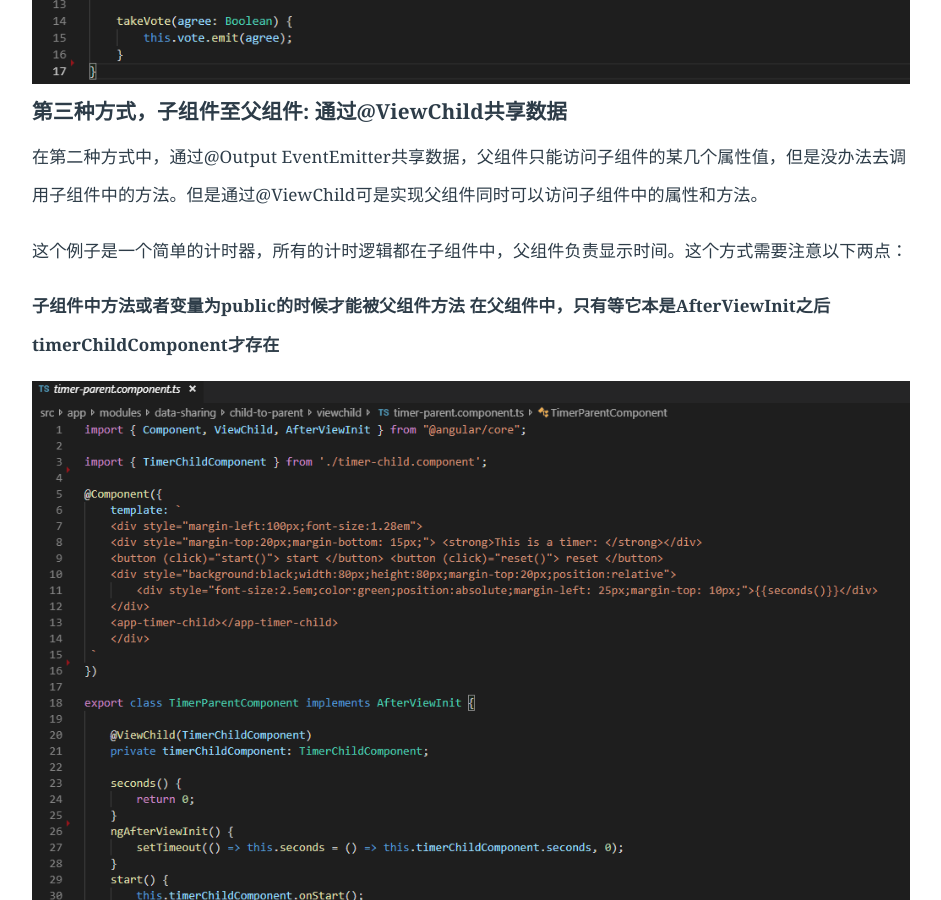
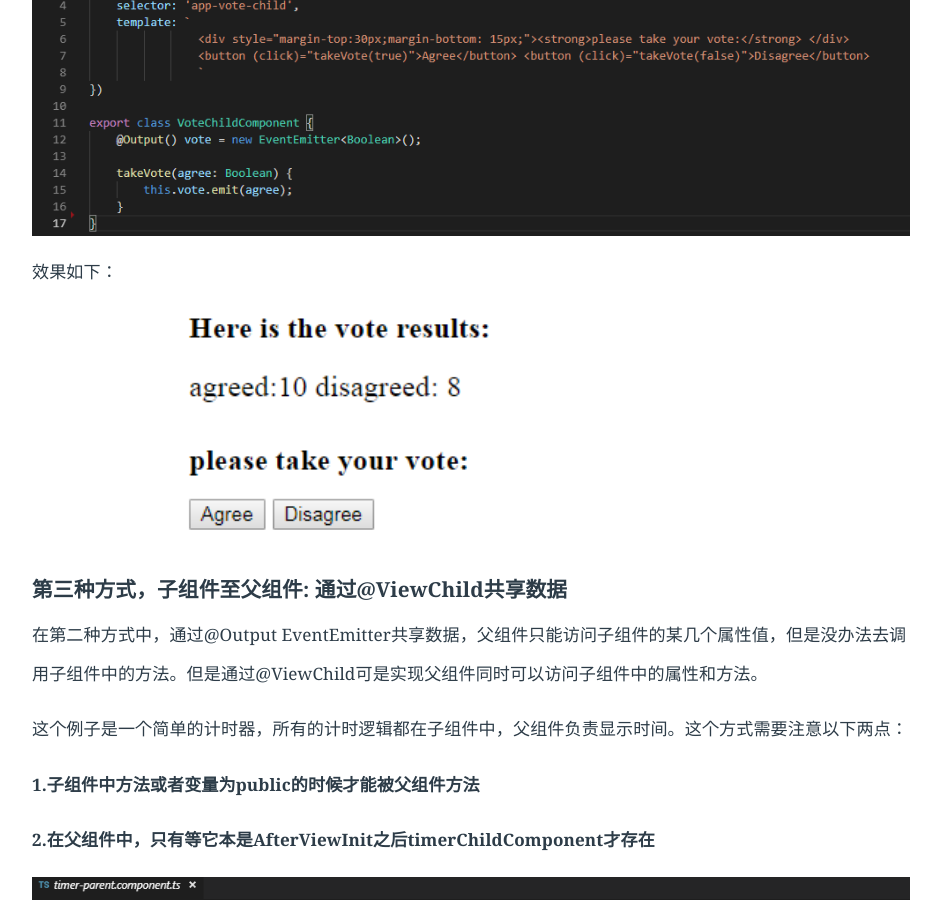
Before and after one commit to LiMeii/LiMeii.github.io, a Jekyll site: the page built from _posts/2019-02-12-angular-sharing-data-methods.md, in a window 1280 px wide and 900 px high, scrolled down 2384 px. Shown: the whole window, without its empty margins (177-1118 px from the left). Built offline with Jekyll 4.4.1, drawn with Linux system fonts in a browser that asks for light colours.

Commit message:
update angular data sharing post

```diff
--- a/_posts/2019-02-12-angular-sharing-data-methods.md
+++ b/_posts/2019-02-12-angular-sharing-data-methods.md
@@ -36,9 +36,12 @@
 ## 第一种方式，父组件至子组件: 通过@Input共享数据
 这个例子是在子组件中直接列出出父组件中所有的颜色，具体代码如下：
 
-![angular sharing data]( https://limeii.github.io/assets/images/posts/angular/angular-sharing-data1.png){:height="100%" width="100%"}
+![angular sharing data]( https://limeii.github.io/assets/images/posts/angular/angular-sharing-data1.png){:height="80%" width="80%"}
 
-![angular sharing data]( https://limeii.github.io/assets/images/posts/angular/angular-sharing-data2.png){:height="100%" width="100%"}
+![angular sharing data]( https://limeii.github.io/assets/images/posts/angular/angular-sharing-data2.png){:height="80%" width="80%"}
+
+效果如下：
+![angular sharing data]( https://limeii.github.io/assets/images/posts/angular/angular-sharing-data7.png){:height="100%" width="100%"}
 
 ## 第二种方式，子组件至父组件: 通过@Output EventEmitter共享数据
 这个例子是子组件提供两个按钮进行投票，而父组件中需要实时显示投票结果，具体代码如下：
@@ -46,6 +49,9 @@
 ![angular sharing data]( https://limeii.github.io/assets/images/posts/angular/angular-sharing-data3.png){:height="100%" width="100%"}
 
 ![angular sharing data]( https://limeii.github.io/assets/images/posts/angular/angular-sharing-data4.png){:height="100%" width="100%"}
+
+效果如下：
+![angular sharing data]( https://limeii.github.io/assets/images/posts/angular/angular-sharing-data8.png){:height="100%" width="100%"}
 
 ## 第三种方式，子组件至父组件: 通过@ViewChild共享数据
 
@@ -55,9 +61,14 @@
 这个例子是一个简单的计时器，所有的计时逻辑都在子组件中，父组件负责显示时间。这个方式需要注意以下两点：
 
 
-**子组件中方法或者变量为public的时候才能被父组件方法**
-**在父组件中，只有等它本是AfterViewInit之后timerChildComponent才存在**
+**1.子组件中方法或者变量为public的时候才能被父组件方法**
+
+
+**2.在父组件中，只有等它本是AfterViewInit之后timerChildComponent才存在**
 
 ![angular sharing data]( https://limeii.github.io/assets/images/posts/angular/angular-sharing-data5.png){:height="100%" width="100%"}
 
 ![angular sharing data]( https://limeii.github.io/assets/images/posts/angular/angular-sharing-data6.png){:height="100%" width="100%"}
+
+效果如下：
+![angular sharing data]( https://limeii.github.io/assets/images/posts/angular/angular-sharing-data9.gif){:height="100%" width="100%"}
```
Also changed, not shown: assets/images/posts/angular/angular-sharing-data7.png (added), assets/images/posts/angular/angular-sharing-data8.png (added).
